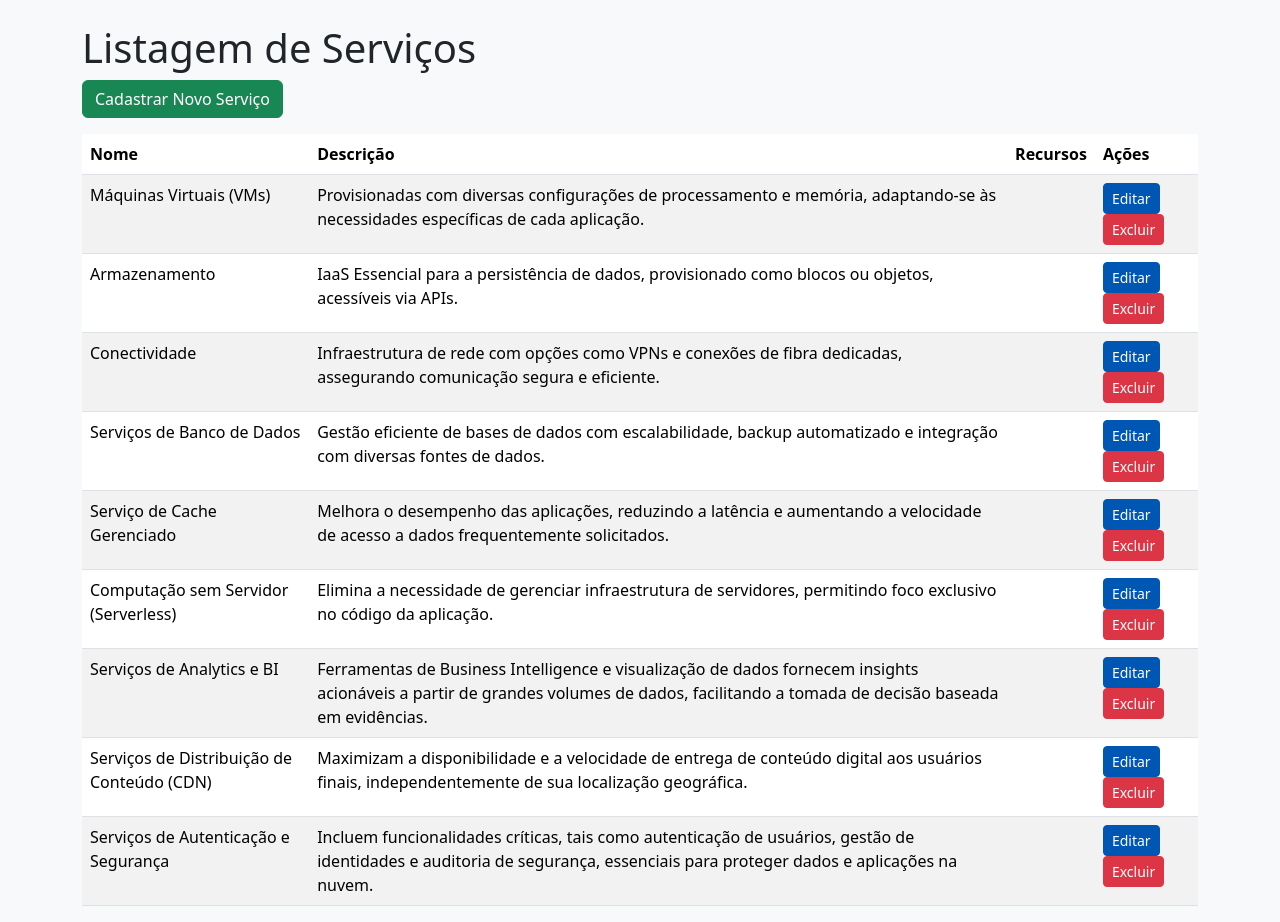
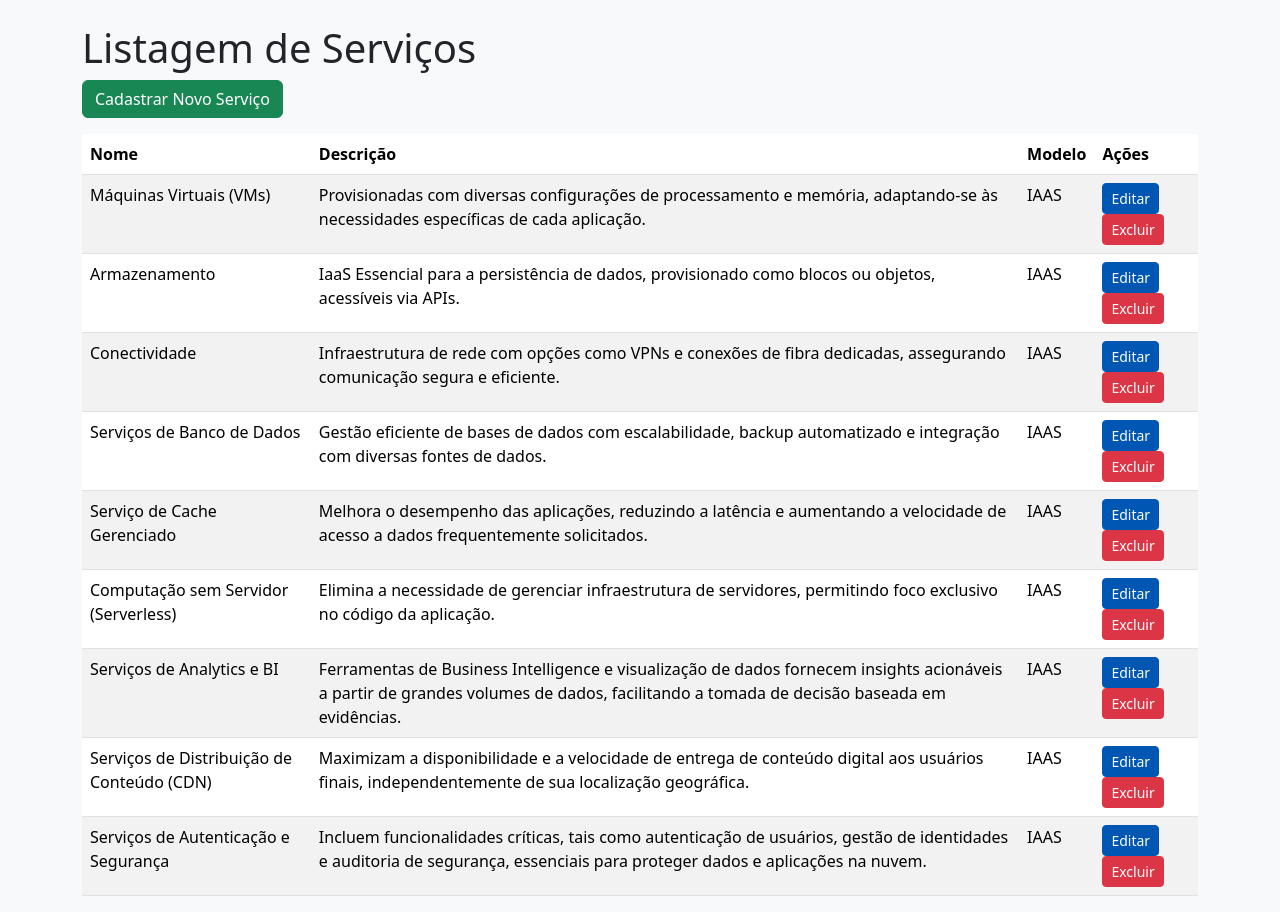
Before and after one commit to jalcoforado/calculadora, a Django app: page /listarservico/ in a window 1280 px wide. Shown: the part 110-1032 px from the top of the page. After the commit the page ends 1006 px from the top, so only its background shows below. Run offline with Django 5.2, Linux system fonts and the light colour scheme; data comes from the database, SQL or seed files in the repository; both versions use the stored data as it was after the commit; data that the repository does not hold is empty; some libraries are stand-ins or nearby versions.

Commit message:
Comite de ajuste

```diff
--- a/AppCalculadora/form.py
+++ b/AppCalculadora/form.py
@@ -42,7 +42,7 @@ class ServicoRecursoForm(forms.ModelForm):
 class ServicoForm(forms.ModelForm):
     class Meta:
         model = Servico
-        fields = ['nome', 'descricao']
+        fields = ['modelo', 'nome', 'descricao']
 
 class TipoCustoForm(forms.ModelForm):
     class Meta:
--- a/AppCalculadora/models.py
+++ b/AppCalculadora/models.py
@@ -32,10 +32,23 @@ class Recurso(models.Model):
 
 
 class Servico(models.Model):
+    IAAS = 'IAAS'
+    PAAS = 'PAAS'
+    SAAS = 'SAAS'
+
+    MODELO_CHOICES = [
+        (IAAS, 'Infrastructure as a Service (IAAS)'),
+        (PAAS, 'Platform as a Service (PAAS)'),
+        (SAAS, 'Software as a Service (SAAS)'),
+    ]
+
+    modelo = models.CharField(
+        max_length=255,
+        choices=MODELO_CHOICES,
+        default=IAAS,
+    )
     nome = models.CharField(max_length=255)
     descricao = models.TextField()
-    recursos = models.ManyToManyField(Recurso, through='ServicoRecurso')
-
 
     def __str__(self):
         return self.nome
--- a/AppCalculadora/templates/recursodatacenter/listar_recurso_datacenter.html
+++ b/AppCalculadora/templates/recursodatacenter/listar_recurso_datacenter.html
@@ -23,7 +23,7 @@
                 <td>{{ recursoDataCenter.detalhe }}</td>
                 <td>
                     <a href="{% url 'editarRecursoDatacenter' recursoDataCenter.pk %}" class="btn btn-primary btn-sm">Editar</a>
-                    <a href="{% url 'excluirRecursoDatacenter' recursoDataCenter.pk %}" class="btn btn-danger btn-sm" onclick="return confirm('Tem certeza que deseja excluir este recurso?');">Excluir</a>
+                    <a href="{% url 'excluirRecursoDatacenter' recursoDataCenter.pk %}" class="btn btn-danger btn-sm">Excluir</a>
                 </td>
             </tr>
             {% endfor %}
--- a/AppCalculadora/templates/servico/editar_servico.html
+++ b/AppCalculadora/templates/servico/editar_servico.html
@@ -1,7 +1,5 @@
 {% extends 'base.html' %}
-
 {% load form_tags %}
-
 {% block content %}
 <div class="container mt-4">
     <h1 class="page-title">Editar Serviço</h1>
@@ -16,8 +14,8 @@
             {{ form.descricao|add_class:"form-control" }}
         </div>
         <div class="mb-3">
-            <label for="id_recursos" class="form-label">Recursos</label>
-            {{ form.recursos|add_class:"form-check-input" }}
+            <label for="id_modelo" class="form-label">Modelo</label>
+            {{ form.modelo|add_class:"form-control" }}
         </div>
         <div class="d-flex justify-content-between">
             <a href="{% url 'listarServico' %}" class="btn btn-secondary">Voltar</a>
--- a/AppCalculadora/templates/servico/listar_servico.html
+++ b/AppCalculadora/templates/servico/listar_servico.html
@@ -9,7 +9,7 @@
             <tr>
                 <th>Nome</th>
                 <th>Descrição</th>
-                <th>Recursos</th>
+                <th>Modelo</th>
                 <th>Ações</th>
             </tr>
         </thead>
@@ -18,11 +18,7 @@
             <tr>
                 <td>{{ servico.nome }}</td>
                 <td>{{ servico.descricao }}</td>
-                <td>
-                    {% for recurso in servico.recursos.all %}
-                        {{ recurso.descricao }}<br>
-                    {% endfor %}
-                </td>
+                <td>{{ servico.modelo }}</td>
                 <td>
                     <a href="{% url 'editarServico' servico.pk %}" class="btn btn-primary btn-sm">Editar</a>
                     <a href="{% url 'excluirServico' servico.pk %}" class="btn btn-danger btn-sm">Excluir</a>
--- a/AppCalculadora/views.py
+++ b/AppCalculadora/views.py
@@ -483,8 +483,10 @@ def editar_recurso_datacenter(request, pk):
             form.save()
             return redirect('listarRecursoDatacenter')
     else:
-        form = RecursoDataCenterForm(instance=recurso)
+        form = RecursoDataCenterForm(instance=recursosDataCenter)
     return render(request, 'recursodatacenter/editar_recurso_datacenter.html', {'form': form})
+
+
 
 def excluir_recurso_datacenter(request, pk):
     recursoDataCenter = get_object_or_404(RecursoDataCenter, pk=pk)
```
Also changed, not shown: AppCalculadora/templates/recursodatacenter/editar_recurso_datacenter.html (added, +42 -0 lines), AppCalculadora/migrations/0002_remove_servico_recursos_servico_modelo.py (added), db.sqlite3.
